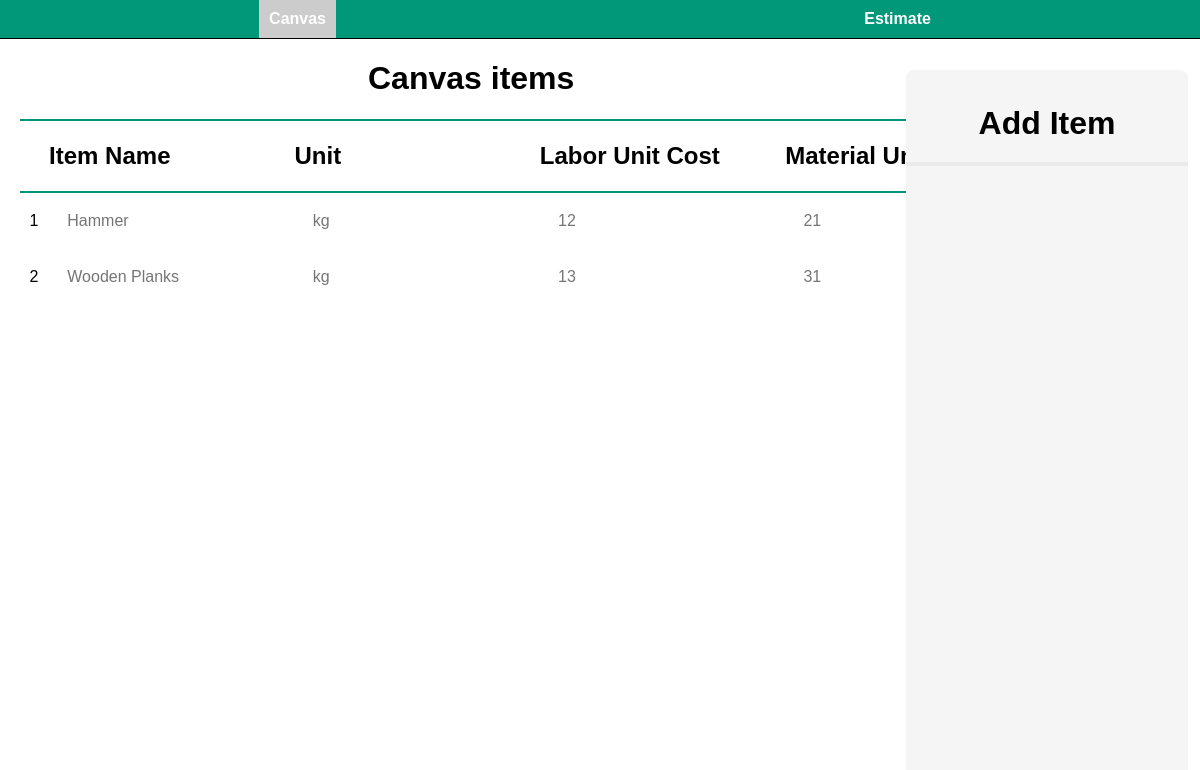
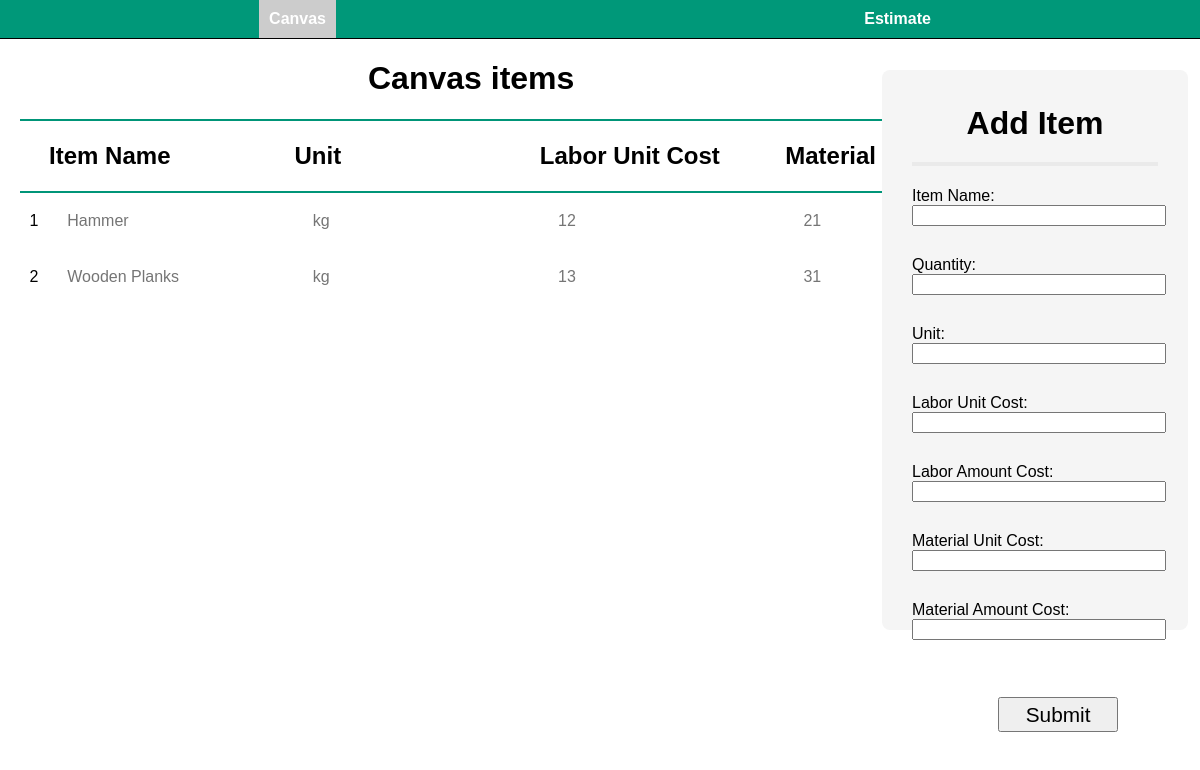
Before and after one commit to Ken-Ishi00/CSSWENG, an Electron app: page index.html in a window 1200 px wide. Drawn offline with Linux system fonts and the light colour scheme.

Commit message:
Completed the design for the add form/area

```diff
--- a/index.html
+++ b/index.html
@@ -57,6 +57,27 @@
 
         <div id="add-item">
           <h1 id="add-item-title">Add Item</h1>
+
+          <div id="add-form-div">
+            <form id="add-form">
+              <label for="item-name-form">Item Name:</label><br>
+              <input type="text" id="item-name-form" name="item-name-form" class="add-form-input"><br>
+              <label for="quantity-form">Quantity:</label><br>
+              <input type="text" id="quantity-form" name="quantity-form" class="add-form-input"><br>
+              <label for="unit-form">Unit:</label><br>
+              <input type="text" id="unit-form" name="unit-form" class="add-form-input"><br>
+              <label for="labor-unit-cost-form">Labor Unit Cost:</label><br>
+              <input type="text" id="labor-unit-cost-form" name="labor-unit-cost-form" class="add-form-input"><br>
+              <label for="labor-amount-cost-form">Labor Amount Cost:</label><br>
+              <input type="text" id="labor-amount-cost-form" name="labor-amount-cost-form" class="add-form-input"><br>
+              <label for="material-unit-cost-form">Material Unit Cost:</label><br>
+              <input type="text" id="material-unit-cost-form" name="material-unit-cost-form" class="add-form-input"><br>
+              <label for="material-amount-cost-form">Material Amount Cost:</label><br>
+              <input type="text" id="material-amount-cost-form" name="material-amount-cost-form" class="add-form-input"><br>
+
+              <input type="button" name="submit" id="submit" value="Submit">
+            </form>
+          </div>
         </div>
       </div>
       <div id="estimate" data-tab-content>
--- a/styles.css
+++ b/styles.css
@@ -175,11 +175,13 @@
   position: fixed;
   top:70px;
   right:0;
-  width:23.5%;
-  height:90%;
+  width:20.5%;
+  height:70%;
   margin-right:1%;
   background-color:#F5F5F5;
   border-radius:8px;
+  padding-left:30px;
+  padding-right:30px;
 }
 
 #add-item-title{
@@ -188,3 +190,16 @@
   text-align: center;
   border-bottom:4px solid #EAEAEA;
 }
+
+.add-form-input{
+  margin-bottom:30px;
+  width:100%;
+}
+
+#submit{
+  margin-left:35%;
+  margin-top: 27px;
+  width:120px;
+  height:35px;
+  font-size:130%;
+}
```
